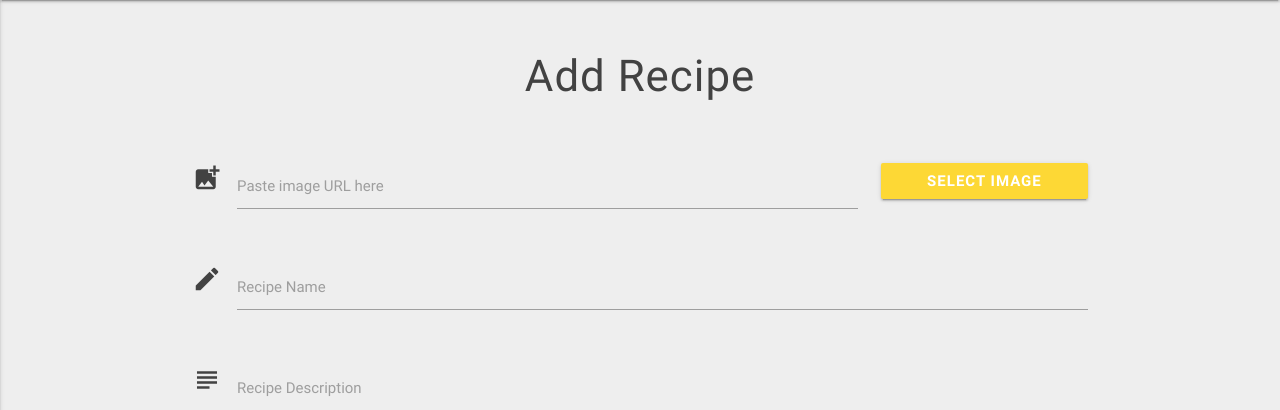
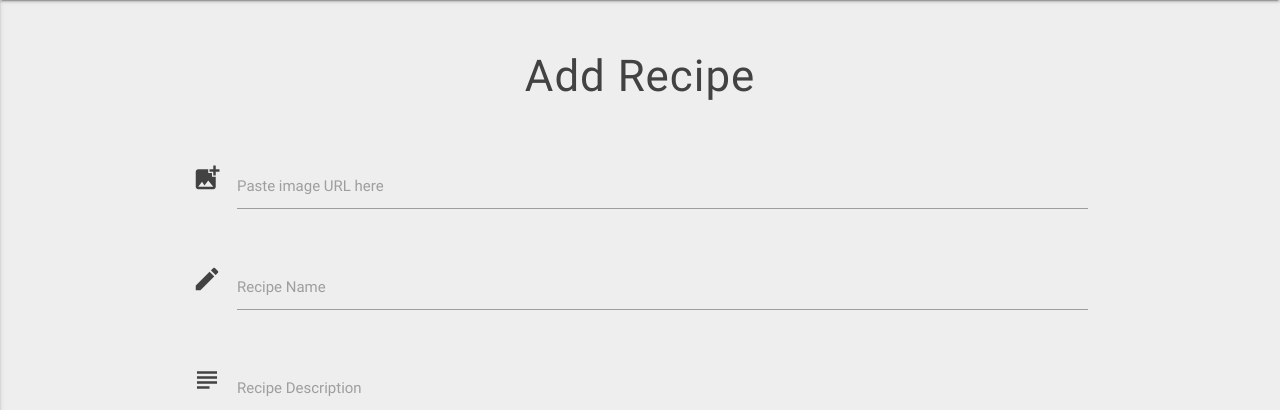
Before and after one commit to Carly07/Deeelish, a Flask app: page /add_recipe in a window 1280 px wide. Shown: the part 64-474 px from the top of the page. Run offline with Flask 2, Linux system fonts and the light colour scheme; data that the repository does not hold is empty; some libraries are stand-ins or nearby versions.

Commit message:
remove select image btn from addrecipe and editrecipe and add href to recipe from parallax container images

```diff
--- a/templates/addrecipe.html
+++ b/templates/addrecipe.html
@@ -8,14 +8,10 @@
 	<form action="{{ url_for('insert_recipe') }}" method="POST" class="col s12 add-recipe-form" enctype="multipart/form-data">
 
 		<div class="row">
-			<div class="input-field col s9">
+			<div class="input-field col s12">
                 <i class="material-icons prefix">add_photo_alternate</i>
                 <label for="icon_prefix">Paste image URL here</label>
                 <input id="add_photo" name="add_photo" type="text" class="validate">
-            </div>
-            <div class="input-field col s3">
-                <a target="_blank" href="https://pasteboard.co/"
-                    class="btn waves-effect waves-light right">Select Image<i class="material-icons right">cancel</i></a>
             </div>
 		</div>
 
--- a/templates/index.html
+++ b/templates/index.html
@@ -35,7 +35,7 @@
     </div>
 </div>
 <div class="parallax-container">
-    <div class="parallax"><img src="{{ url_for('static', filename='images/uploads/banana-bread.jpg') }}"></div>
+    <div class=""><a href="{{url_for('view_recipe', recipe_id='5e836d6222047d8929a64995')}}"><img src="{{ url_for('static', filename='images/uploads/banana-bread.jpg') }}"></a></div>
 </div>
 <div class="section white">
     <div class="row container">
@@ -62,7 +62,7 @@
     </div>
 </div>
 <div class="parallax-container">
-    <div class="parallax"><img src="{{ url_for('static', filename='images/uploads/meringue-next-cheesecake.jpg') }}"></div>
+    <div class=""><a href="{{url_for('view_recipe', recipe_id='5e83d215d9da7947b62f70c4')}}"><img src="{{ url_for('static', filename='images/uploads/meringue-next-cheesecake.jpg') }}"></a></div>
 </div>
 
 		{% endblock %}
```
Also changed, not shown: templates/editrecipe.html (+2 -6 lines).
